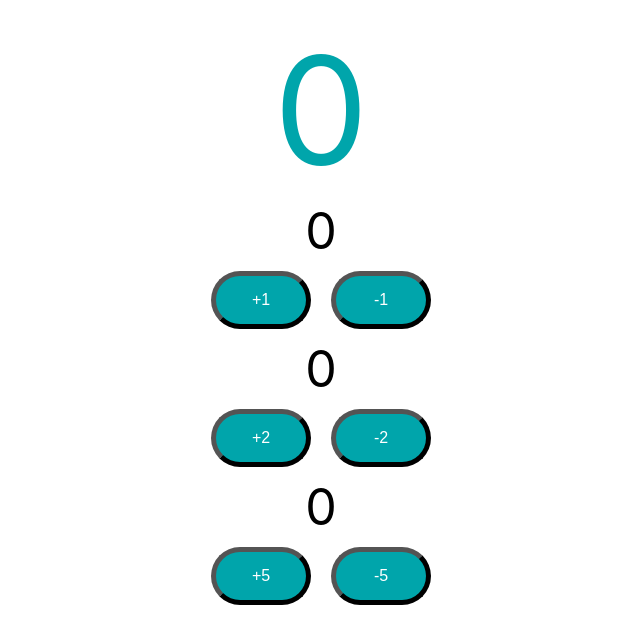
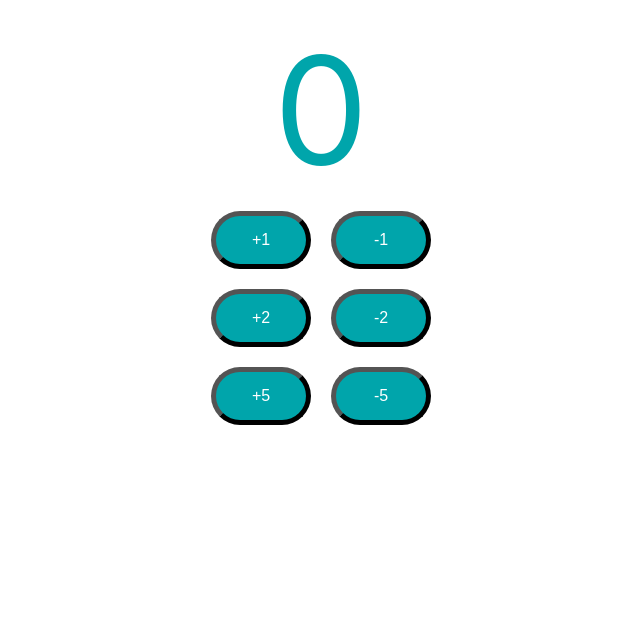
Before and after one commit to kabgig/todo-react-app, a React (Create React App) app: page / in a window 1280 px wide. Shown: the top 644 px of the page, without its empty margins (319-959 px from the left). Built offline with nearby package versions, Linux system fonts and the light colour scheme.

Commit message:
09 Calling Parent Component Methods

```diff
--- a/src/components/counter/Counter.jsx
+++ b/src/components/counter/Counter.jsx
@@ -9,33 +9,41 @@ export default function Counter() {
     function incrementCounterParentFunction(by){
         setCount(count + by)
     }
+    function decrementCounterParentFunction(by){
+        setCount(count - by)
+    }
 
     return (
         <div>
             <span className="totalCount">{count}</span>
-            <CounterButton by={1} incrementCounterParentFunction={incrementCounterParentFunction}/>
-            <CounterButton by={2} incrementCounterParentFunction={incrementCounterParentFunction}/>
-            <CounterButton by={5} incrementCounterParentFunction={incrementCounterParentFunction}/>
+            <CounterButton by={1}
+                incrementMethod={incrementCounterParentFunction}
+                decrementMethod={decrementCounterParentFunction}/>
+            <CounterButton by={2}
+                incrementMethod={incrementCounterParentFunction}
+                decrementMethod={decrementCounterParentFunction}/>
+            <CounterButton by={5}
+                incrementMethod={incrementCounterParentFunction}
+                decrementMethod={decrementCounterParentFunction}/>
         </div>
     )
 }
 
-function CounterButton({ by, incrementCounterParentFunction }) {
+function CounterButton({ by, incrementMethod, decrementMethod }) {
 
     const [count, setCount] = useState(0);
 
     function incrementCounterFunction() {
         setCount(count + by)
-        incrementCounterParentFunction(by)
+        incrementMethod(by)
     }
     function decrementCounterFunction() {
         setCount(count - by)
-        incrementCounterParentFunction(-by)
+        decrementMethod(by)
     }
 
     return (
         <div className="Counter">
-            <span className="count">{count}</span>
             <div>
                 <button className="counterButton"
                     onClick={incrementCounterFunction}
```
